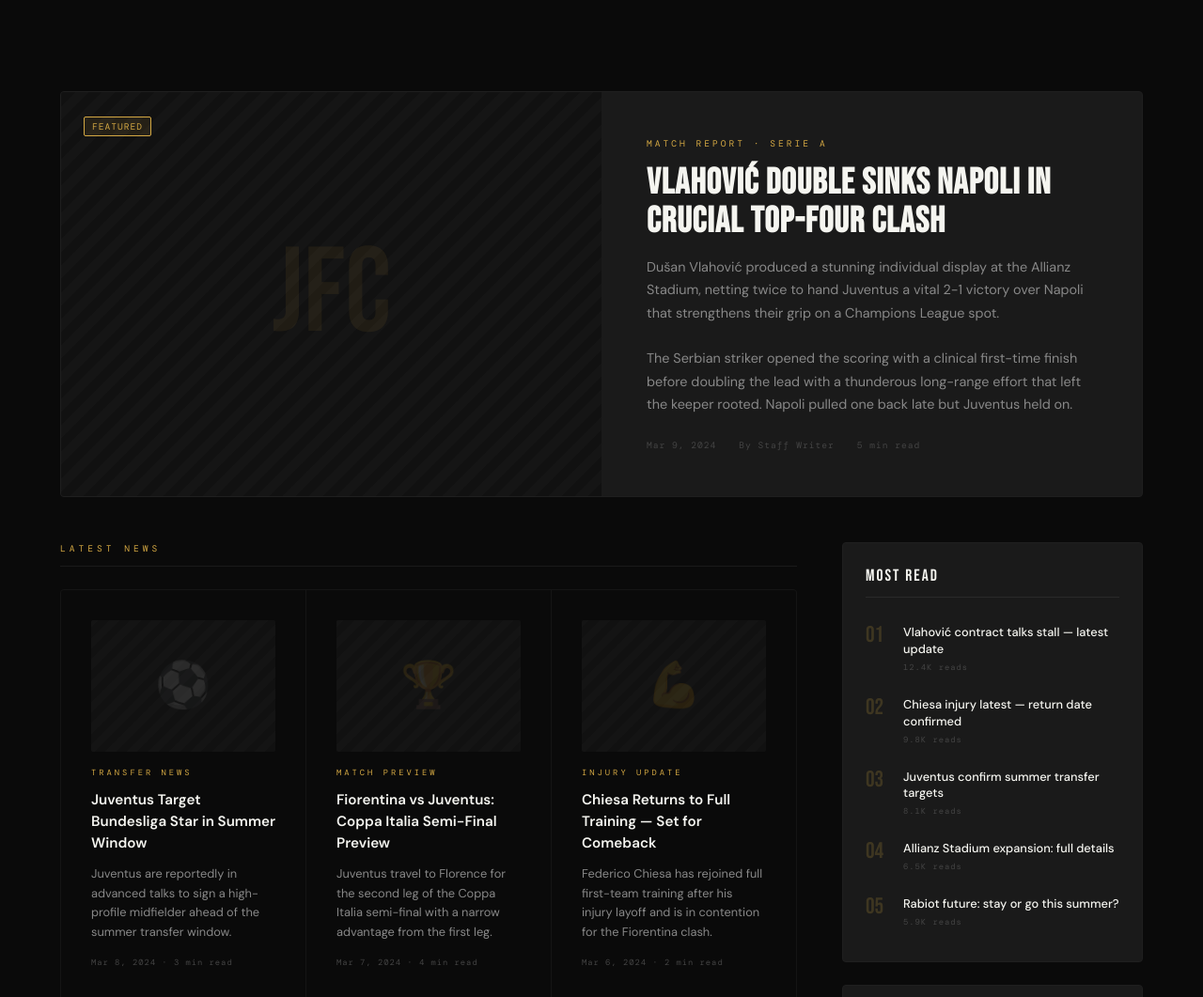
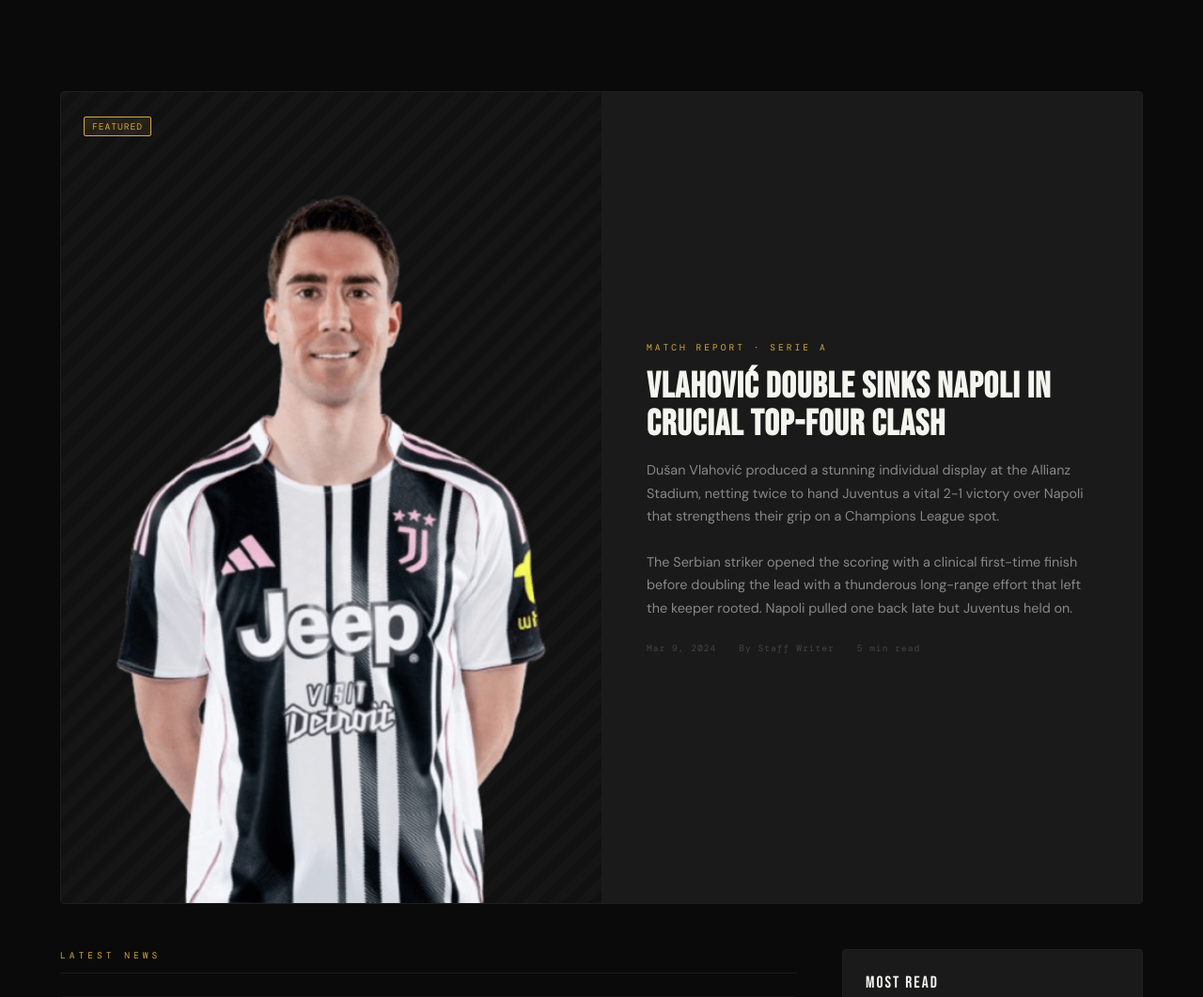
Before and after one commit to DeroDev246/juventus-fanpage, a FastAPI app: page /news in a window 1280 px wide. Shown: the part 504-1565 px from the top of the page at 94% size. Run offline with FastAPI, Linux system fonts and the light colour scheme.

Commit message:
Latest Update

```diff
--- a/templates/about.html
+++ b/templates/about.html
@@ -424,7 +424,7 @@
                 </div>
             </div>
             <div style="text-align:center;">
-                <div style="width:120px;height:120px;border-radius:50%;background:linear-gradient(135deg,var(--black),var(--gray-mid));border:3px solid var(--gold);margin:0 auto 1.5rem;display:flex;align-items:center;justify-content:center;font-family:'Bebas Neue',cursive;font-size:2.5rem;color:var(--gold);">JFC</div>
+                <img src="/static/images/logo/juventus-logo.png" alt="Juventus Logo" style="width: 120px; height: auto; margin-bottom: 1rem;">
                 <div style="font-family:'Bebas Neue',cursive;font-size:1.5rem;letter-spacing:3px;">FORZA JUVENTUS</div>
                 <div style="font-family:'DM Mono',monospace;font-size:0.6rem;letter-spacing:2px;color:var(--text-muted);margin-top:0.5rem;">EST. 1897 · TURIN, ITALY</div>
                 <div style="margin-top:1.5rem;">
--- a/templates/news.html
+++ b/templates/news.html
@@ -301,7 +301,7 @@
     <!-- FEATURED ARTICLE -->
     <div class="featured-article">
         <div class="featured-img">
-            <span class="featured-img-label">JFC</span>
+            <img src="/static/images/players/8.png" alt="Dušan Vlahović" style="width: 100%; height: 100%; object-fit: cover;">
             <div class="featured-img-badge">
                 <span class="badge badge-gold">Featured</span>
             </div>
```
